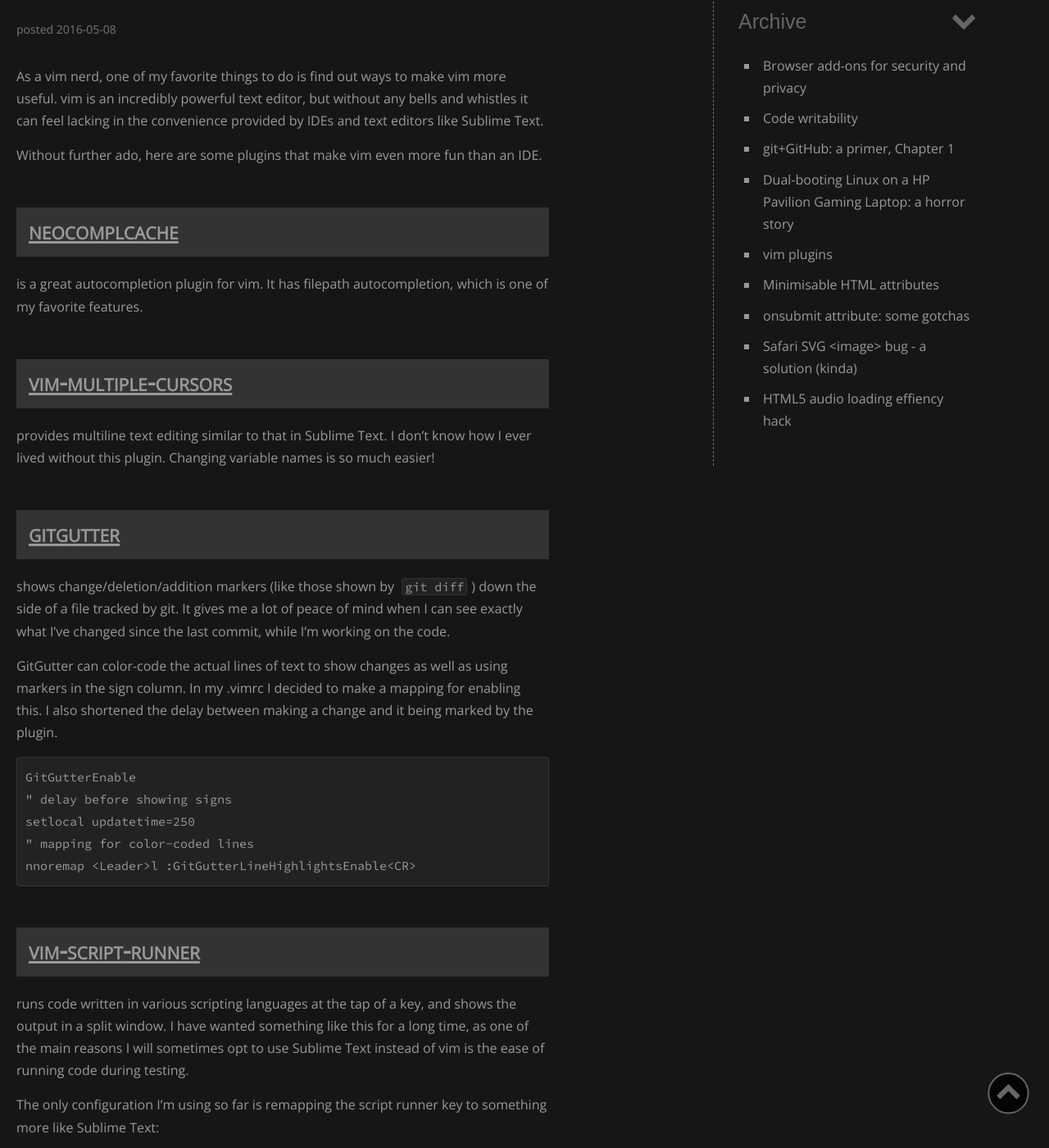
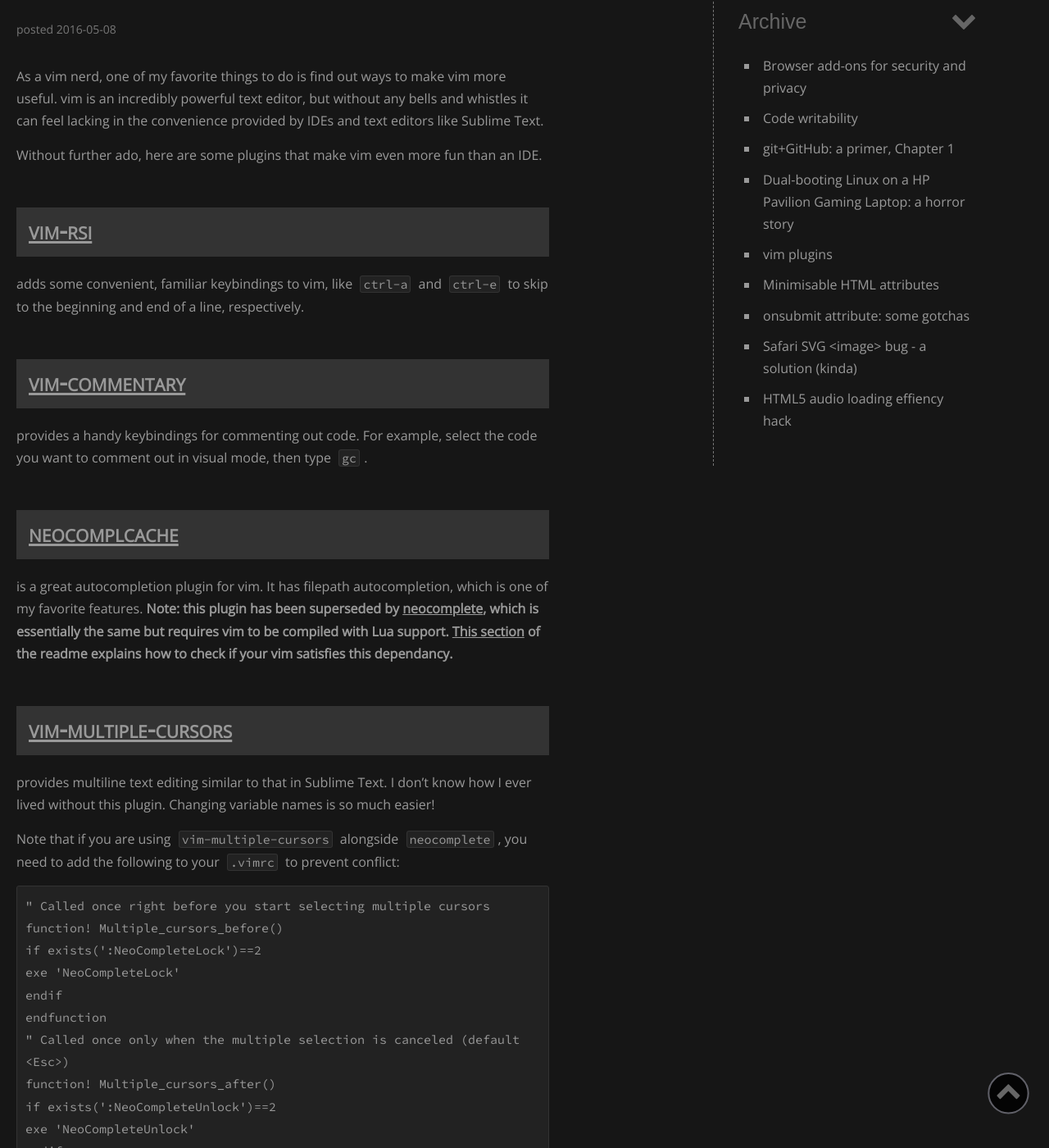
Before and after one commit to d-baker/nightmarewebsite, a Jekyll site: the page built from _posts/2016-5-8-vim-plugins.markdown, in a window 1280 px wide and 1400 px high, scrolled down 201 px. Shown: the whole window at 82% size. Built offline with Jekyll 4.4.1, drawn with Linux system fonts in a browser that asks for light colours; some web fonts are replaced; some of the changed text lies outside the part shown.

Commit message:
update vim plugins post with some new plugins

```diff
--- a/_posts/2016-5-8-vim-plugins.markdown
+++ b/_posts/2016-5-8-vim-plugins.markdown
@@ -10,12 +10,35 @@
 Without further ado, here are some plugins that make vim even more fun than an IDE.
 
 
+## [vim-rsi](https://github.com/tpope/vim-rsi)
+adds some convenient, familiar keybindings to vim, like `ctrl-a` and `ctrl-e` to skip to the beginning and end of a line, respectively.
+
+
+## [vim-commentary](https://github.com/tpope/vim-commentary)
+provides a handy keybindings for commenting out code. For example, select the code you want to comment out in visual mode, then type `gc`.
+
+
 ## [neocomplcache](https://github.com/Shougo/neocomplcache.vim)
-is a great autocompletion plugin for vim. It has filepath autocompletion, which is one of my favorite features.
+is a great autocompletion plugin for vim. It has filepath autocompletion, which is one of my favorite features. __Note: this plugin has been superseded by [neocomplete](https://github.com/Shougo/neocomplete.vim), which is essentially the same but requires vim to be compiled with Lua support. [This section](https://github.com/Shougo/neocomplete.vim#requirements) of the readme explains how to check if your vim satisfies this dependancy.__
 
 
 ## [vim-multiple-cursors](https://github.com/terryma/vim-multiple-cursors)
 provides multiline text editing similar to that in Sublime Text. I don't know how I ever lived without this plugin. Changing variable names is so much easier!
+
+Note that if you are using `vim-multiple-cursors` alongside `neocomplete`, you need to add the following to your `.vimrc` to prevent conflict:
+
+    " Called once right before you start selecting multiple cursors
+    function! Multiple_cursors_before()
+      if exists(':NeoCompleteLock')==2
+        exe 'NeoCompleteLock'
+      endif
+    endfunction
+    " Called once only when the multiple selection is canceled (default <Esc>)
+    function! Multiple_cursors_after()
+      if exists(':NeoCompleteUnlock')==2
+        exe 'NeoCompleteUnlock'
+      endif
+    endfunction
 
 
 ## [gitgutter](https://github.com/airblade/vim-gitgutter)
@@ -28,6 +51,7 @@
 	setlocal updatetime=250
  	" mapping for color-coded lines
 	nnoremap <Leader>l :GitGutterLineHighlightsEnable<CR>
+
 
 ## [vim-script-runner](https://github.com/ironcamel/vim-script-runner)
 runs code written in various scripting languages at the tap of a key, and shows the output in a split window. I have wanted something like this for a long time, as one of the main reasons I will sometimes opt to use Sublime Text instead of vim is the ease of running code during testing.
@@ -46,6 +70,12 @@
 	let g:airline_theme = 'luna' " my choice of theme
 
 
+## [nerdtree](https://github.com/scrooloose/nerdtree)
+provides a nicer alternative to vim's `explore` function. I've only been using it for a few hours and I'm already in love with it! I've added the following mapping to open the directory tree:
+
+    map <Leader>d NERDtree<CR>
+
+
 ## [syntastic](https://github.com/scrooloose/syntastic)
 automatically checks syntax every time you save a file (or only on demand, if configured to do so) and integrates with vim-airline so you get syntax errors pointed out to you in the status line.
 
```
Also changed, not shown: other parts of _posts/2016-5-8-vim-plugins.markdown (+0 -3 lines).
